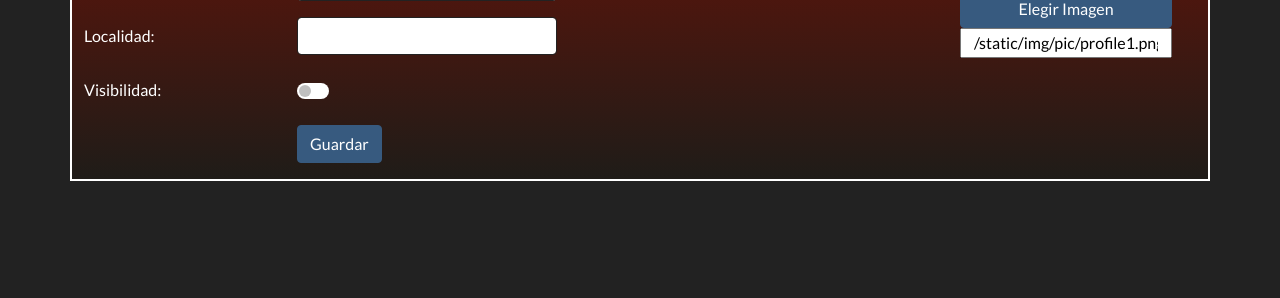
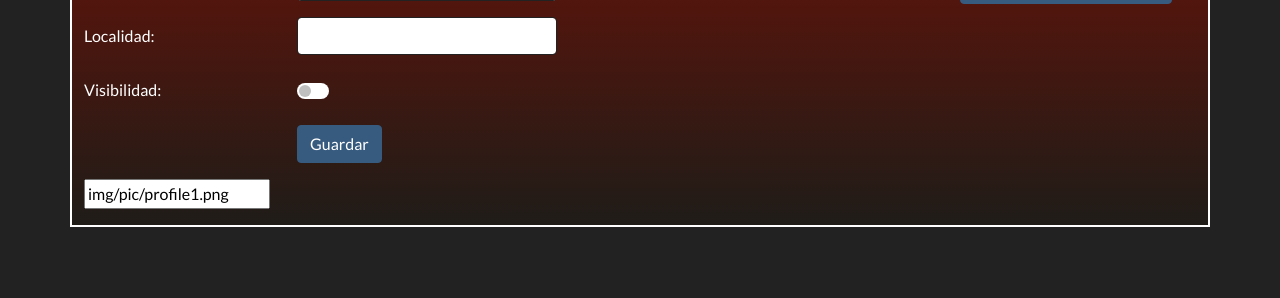
Before and after one commit to Enzostik/Proyecto_InfoCh2021, a Django app: page /profile/ in a window 1280 px wide. Shown: the part 349-647 px from the top of the page. Run offline with Django 3.2, Linux system fonts and the light colour scheme; a user stored in the database is signed in; data comes from the database, SQL or seed files in the repository; both versions use the stored data as it was after the commit; some libraries are stand-ins or nearby versions.

Commit message:
Corrección de atributo "image" en el formulario del Perfil de Usuario

```diff
--- a/authusuario/views.py
+++ b/authusuario/views.py
@@ -150,7 +150,7 @@
             perfil=PerfilUsuario.objects.get(usuario=usuario)
             perfil.provincia=form["provincia"]
             perfil.localidad=form["localidad"]
-            perfil.image=form['image']
+            perfil.image=form['image'][7:] #para no guardar "/static/" dentro de la URL se toma desde la pos 5 de la cadena
             perfil.visibilidad_perfil=form["visibilidad"]
             usuario.save()
             perfil.save()
--- a/templates/base.html
+++ b/templates/base.html
@@ -17,7 +17,6 @@
         <!-- Se llama a la configuracion "css/main.css"-->
     <link href="{% static 'css/main.css' %}" rel="stylesheet">
     <link href="{% static 'css/sidebars.css' %}" rel="stylesheet">
-    <link href="{% static 'css/profile.css' %}" rel="stylesheet">
 
     {% include 'partials/_favicon.html' %}
 
@@ -47,12 +46,10 @@
 
     <!-- PARA LLAMAR A LOS SCRIPTS JS EN /JS -->
 
-    <script src="//ajax.googleapis.com/ajax/libs/jquery/1.9.1/jquery.min.js"></script>
     <script src="{% static 'js/main.js' %}" ></script>
     <script src="{% static 'js/bootstrap.bundle.min.js' %}" ></script>
     <!-- <script src="https://cdn.jsdelivr.net/npm/bootstrap@5.1.0/dist/js/bootstrap.bundle.min.js" integrity="sha384-U1DAWAznBHeqEIlVSCgzq+c9gqGAJn5c/t99JyeKa9xxaYpSvHU5awsuZVVFIhvj" crossorigin="anonymous"></script> -->
     <script src="{% static 'js/sidebars.js' %}" ></script>
-    <script src="{% static 'js/profile.js' %}"></script>
 
     {% block load_js %}
 
--- a/templates/user/profile.html
+++ b/templates/user/profile.html
@@ -1,6 +1,11 @@
 {% extends 'base.html' %}
 {% load static %}
 {% block titulo %}- Editar perfil{% endblock %}
+
+{% block load_scr %}
+<link href="{% static 'css/profile.css' %}" rel="stylesheet">
+{% endblock  %}
+
 {% block content %}
 
 <div class="container border border-white border-2 color-profile-2">
@@ -66,15 +71,16 @@
                         <button type="submit" class="btn btn-primary">Guardar</button>
                     </div>
                 </div>
+                <!--input para la URL de la imágen-->
+                <input type="text" id="image" name="{{form.image.html_name}}" value="{{user.perfilusuario.image}}"/>
             </form>
         </div>
         <div class="col-sm-3 p-5">
             <div class="row mb-3">
-                <img src="" name="imagen" id="imagen" class="img-thumbnail rounded float-end" width="200" height="200" alt="">
+                <img src="{% static user.perfilusuario.image %}" name="imagen" id="imagen" class="img-thumbnail rounded float-end" width="200" height="200" alt="">
                 <button type="button" id="btnClickMe2" class="btn btn-primary mt-3" data-bs-toggle="modal" data-bs-target="#exampleModal">
                     Elegir Imagen
                 </button>
-                <input type="text" id="image" name="{{form.image.html_name}}" value="{% static user.perfilusuario.image %}"/>
             </div>
         </div>
     </div>
@@ -114,3 +120,8 @@
 
 
 {% endblock %}
+
+{% block load_js %}
+<script src="//ajax.googleapis.com/ajax/libs/jquery/1.9.1/jquery.min.js"></script>
+<script src="{% static 'js/profile.js' %}"></script>
+{% endblock %}
```
Also changed, not shown: db.sqlite3.
